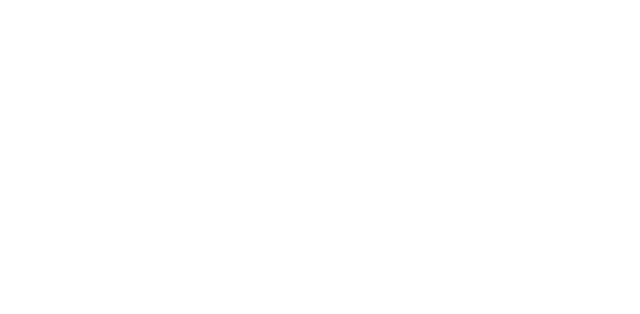
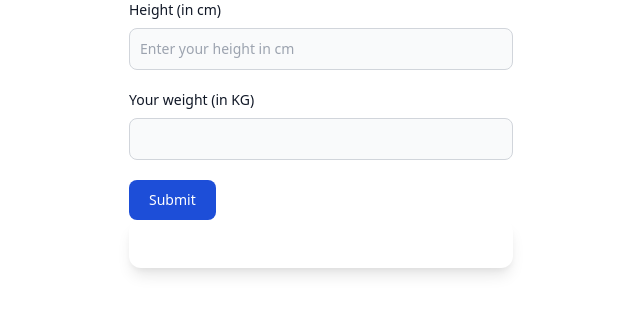
Before and after one commit to AshishPku/Javascript_projects, a plain HTML site: page BMI_calculator/index.html in a window 1280 px wide. Shown: the whole page, without its empty margins (319-959 px from the left). Drawn offline with nearby package versions, Linux system fonts and the light colour scheme.

Commit message:
BMI website completed using javascript tailwind and HTML

```diff
--- a/BMI_calculator/index.html
+++ b/BMI_calculator/index.html
@@ -4,8 +4,39 @@
     <meta charset="UTF-8">
     <meta name="viewport" content="width=device-width, initial-scale=1.0">
     <title>Document</title>
+    <link rel="stylesheet" href="https://cdnjs.cloudflare.com/ajax/libs/tailwindcss/2.2.17/tailwind.min.css">
 </head>
 <body>
 
+
+<form action="#" class="max-w-sm mx-auto">
+  <div class="mb-5">
+    <label for="height" class="block mb-2 text-sm font-medium text-gray-900 dark:text-white">Height (in cm)</label>
+    <input type="height" id="height" class="bg-gray-50 border border-gray-300 text-gray-900 text-sm rounded-lg focus:ring-blue-500 focus:border-blue-500 block w-full p-2.5 dark:bg-gray-700 dark:border-gray-600 dark:placeholder-gray-400 dark:text-white dark:focus:ring-blue-500 dark:focus:border-blue-500" placeholder="Enter your height in cm" required>
+  </div>
+  <div class="mb-5">
+    <label for="weight" class="block mb-2 text-sm font-medium text-gray-900 dark:text-white">Your weight (in KG)</label>
+    <input type="weight" id="weight" class="bg-gray-50 border border-gray-300 text-gray-900 text-sm rounded-lg focus:ring-blue-500 focus:border-blue-500 block w-full p-2.5 dark:bg-gray-700 dark:border-gray-600 dark:placeholder-gray-400 dark:text-white dark:focus:ring-blue-500 dark:focus:border-blue-500" required>
+  </div>
+  <button type="submit" class="text-white bg-blue-700 hover:bg-blue-800 focus:ring-4 focus:outline-none focus:ring-blue-300 font-medium rounded-lg text-sm w-full sm:w-auto px-5 py-2.5 text-center dark:bg-blue-600 dark:hover:bg-blue-700 dark:focus:ring-blue-800" onclick="calculate()">Submit</button>
+</form>
+<div class="p-6 max-w-sm mx-auto bg-white rounded-xl shadow-lg flex items-center space-x-4">
+  <div>
+    <div id="output-1" class="text-xl font-medium text-black"></div>
+    <p id="output-2" class="text-slate-500"></p>
+  </div>
+</div>
+<script>
+  function calculate(){
+  let height=document.getElementById("height").value;
+  let weight=document.getElementById("weight").value;
+  height=height/100;
+  height=height * height;
+  let bmi=weight/height;
+  bmi=bmi.toFixed(2);
+  document.getElementById("output-1").innerHTML="Your BMI is "+bmi+".";
+  }
+</script>
+
 </body>
 </html>
--- /dev/null
+++ b/tailwind.config.js
@@ -0,0 +1,8 @@
+/** @type {import('tailwindcss').Config} */
+module.exports = {
+  content: [],
+  theme: {
+    extend: {},
+  },
+  plugins: [],
+}
```
